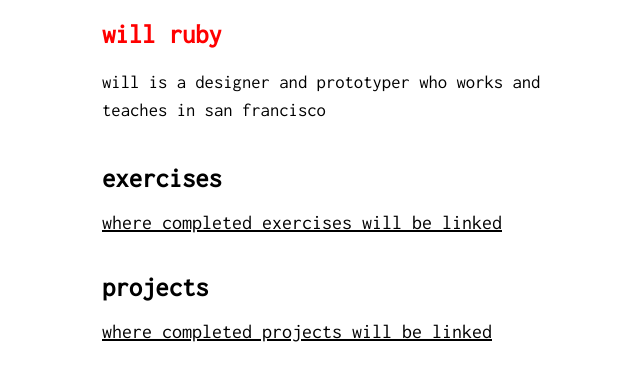
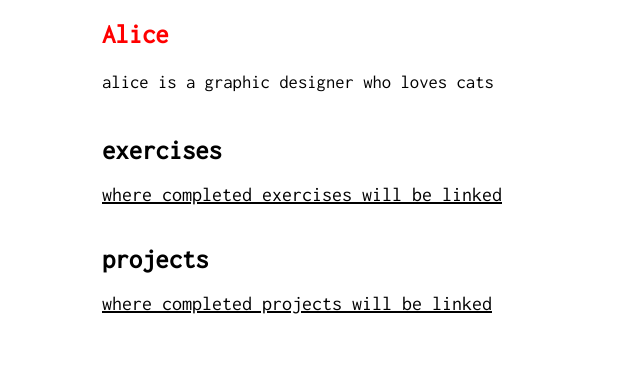
Before and after one commit to aliceniuuuuuu/interactive2, a plain HTML site: page index.html in a window 1280 px wide. Shown: the whole page, without its empty margins (288-928 px from the left). Drawn offline with Linux system fonts and the light colour scheme.

Commit message:
kdakfjb f

```diff
--- a/index.html
+++ b/index.html
@@ -2,7 +2,7 @@
 <html>
 
 <head>
-    <title>Interactive 1 - Will Ruby</title>
+    <title>Alice</title>
     <meta charset="utf-8" />
     <link rel="stylesheet" type="text/css" href="styles/main.css">
 
@@ -13,8 +13,8 @@
     <div id="container">
 
         <!-- about me-->
-        <h1>will ruby</h1>
-        <p class="desc">will is a designer and prototyper who works and teaches in san francisco</p>
+        <h1>Alice</h1>
+        <p class="desc">alice is a graphic designer who loves cats</p>
 
         <!-- my work -->
         <div id="exercises">
```
